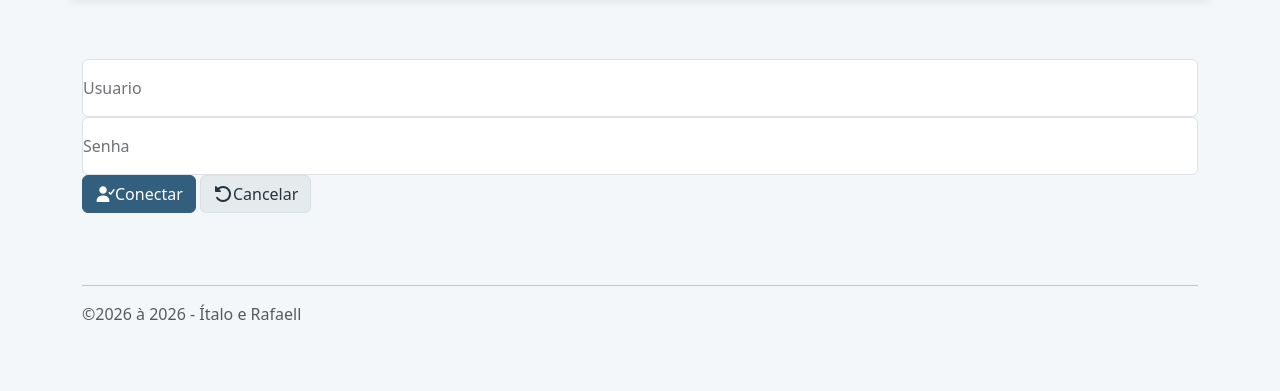
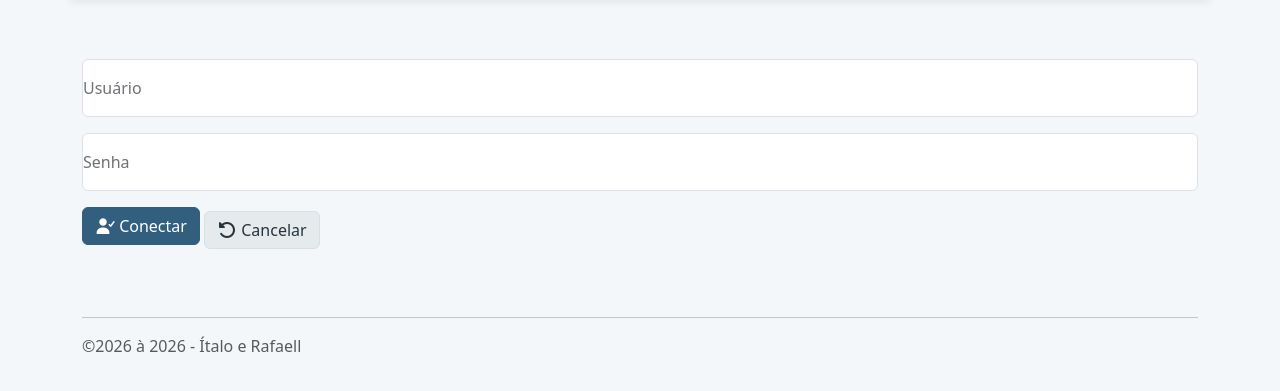
Before and after one commit to BilderBoy233/crud-bootstrap-php, a PHP site: page /inc/login.php in a window 1280 px wide. Shown: the part 59-450 px from the top of the page. Run offline with PHP 8.4, Linux system fonts and the light colour scheme; some libraries are stand-ins or nearby versions.

Commit message:
ELE NAO LOGAAAAA

```diff
--- a/inc/database.php
+++ b/inc/database.php
@@ -185,7 +185,7 @@ function criptografia($senha)
 {
 
     $custo = "08";
-    $salt = "Cf1f2f3f4f5f6f7f8f9g0h1i2j3k4l5m6n7o8p9q0r1s2t3u4v5w6x7y8z9A0B1C2D3E4F5G6H7I8J9K0L1M2N3O4P5Q6R7S8T9U0V1W2X3Y4Z5a6b7c8d9e0f1g2h3i4j5k6l7m8n9o0p1q2r3s4t5u6v7w8x9y0z1";
+    $salt = "CflfllePArKlBJomMOF6aJ";
     $hash = crypt($senha, "$2a$" . $custo . "$" . $salt . "$");
     return $hash;
 }
--- a/inc/login.php
+++ b/inc/login.php
@@ -7,19 +7,25 @@
     <form action="valida.php" method="post">
         <div class="row">
             <!-- User input -->
-                        <div class="form-floating col-12 mb-12">
-                            <input type="text" class="form-control" id="log" name="login" placeholder="Usuario">
-                            <label for="log">Usuario</label>
+            <div class="form-floating col-12 mb-3">
+                <input type="text" class="form-control" id="log" name="login" placeholder="Usuário" required>
+                <label for="log">Usuário</label>
             </div>
+
             <!-- Password input -->
-                        <div class="form-floating col-12 mb-12">
-                            <input type="password" class="form-control" id="pass" name="senha" placeholder="Senha">
+            <div class="form-floating col-12 mb-3">
+                <input type="password" class="form-control" id="pass" name="senha" placeholder="Senha" required>
                 <label for="pass">Senha</label>
             </div>
+
             <!-- Submit button -->
-                    <div class="col-12 mb-12">
-                        <button type="submit" class="btn btn-secondary btn-block mb-4"><i class="fa-solid fa-user-check"></i>Conectar</button>
-                        <a href="<?php echo BASEURL; ?>" class="btn btn-light btn-block mb-4"><i class="fa-solid fa-rotate-left"></i>Cancelar</a>
+            <div class="col-12 mb-3">
+                <button type="submit" class="btn btn-secondary btn-block mb-2">
+                    <i class="fa-solid fa-user-check"></i> Conectar
+                </button>
+                <a href="<?php echo BASEURL; ?>" class="btn btn-light btn-block">
+                    <i class="fa-solid fa-rotate-left"></i> Cancelar
+                </a>
             </div>
         </div>
     </form>
--- a/inc/valida.php
+++ b/inc/valida.php
@@ -25,6 +25,9 @@ try {
 
         // Validação do usuário/senha digitados
         $sql = "SELECT id, nome, user, password FROM usuarios WHERE (user = '" . $usuario . "') AND (password = '" . $senha . "') LIMIT 1;";
+
+
+
         $query = $bd->query($sql);
         if ($query->num_rows > 0) {
             // Coletando os dados
```
Also changed, not shown: index.php (+18 -15 lines). Lines whose indentation alone changed are shown as unchanged.
